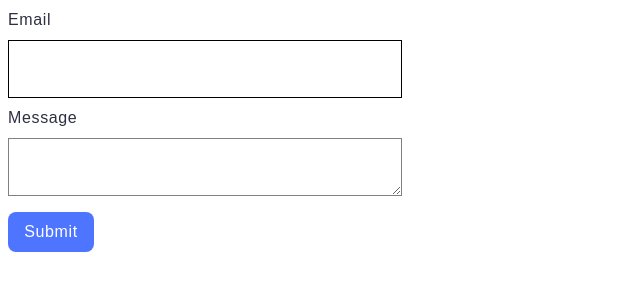
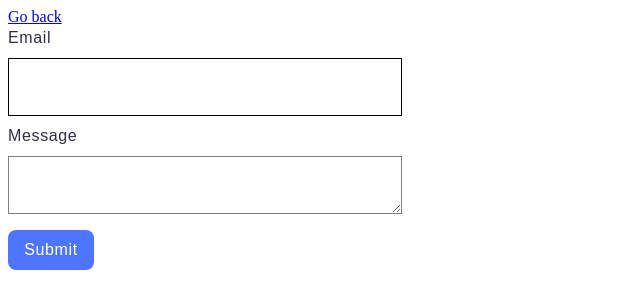
Before and after one commit to AndriiButenko05/GO-IT-HW-09, a plain HTML site: page 2-form.html in a window 1280 px wide. Shown: the whole page, without its empty margins (0-640 px from the left). Drawn offline with Linux system fonts and the light colour scheme.

Commit message:
Deploying to gh-pages from @ AndriiButenko05/GO-IT-HW-09@8e9c5205f80ea8a0331fe4b433daabde946bf95b 🚀

```diff
--- a/2-form.html
+++ b/2-form.html
@@ -10,6 +10,7 @@
     <link rel="stylesheet" crossorigin href="/GO-IT-HW-09/assets/2-form-BZBvmf0U.css">
   </head>
   <body>
+     <a class="back-link" href="./index.html">Go back</a>
     <form class="feedback-form" autocomplete="off">
       <label class="label">
         Email
```
